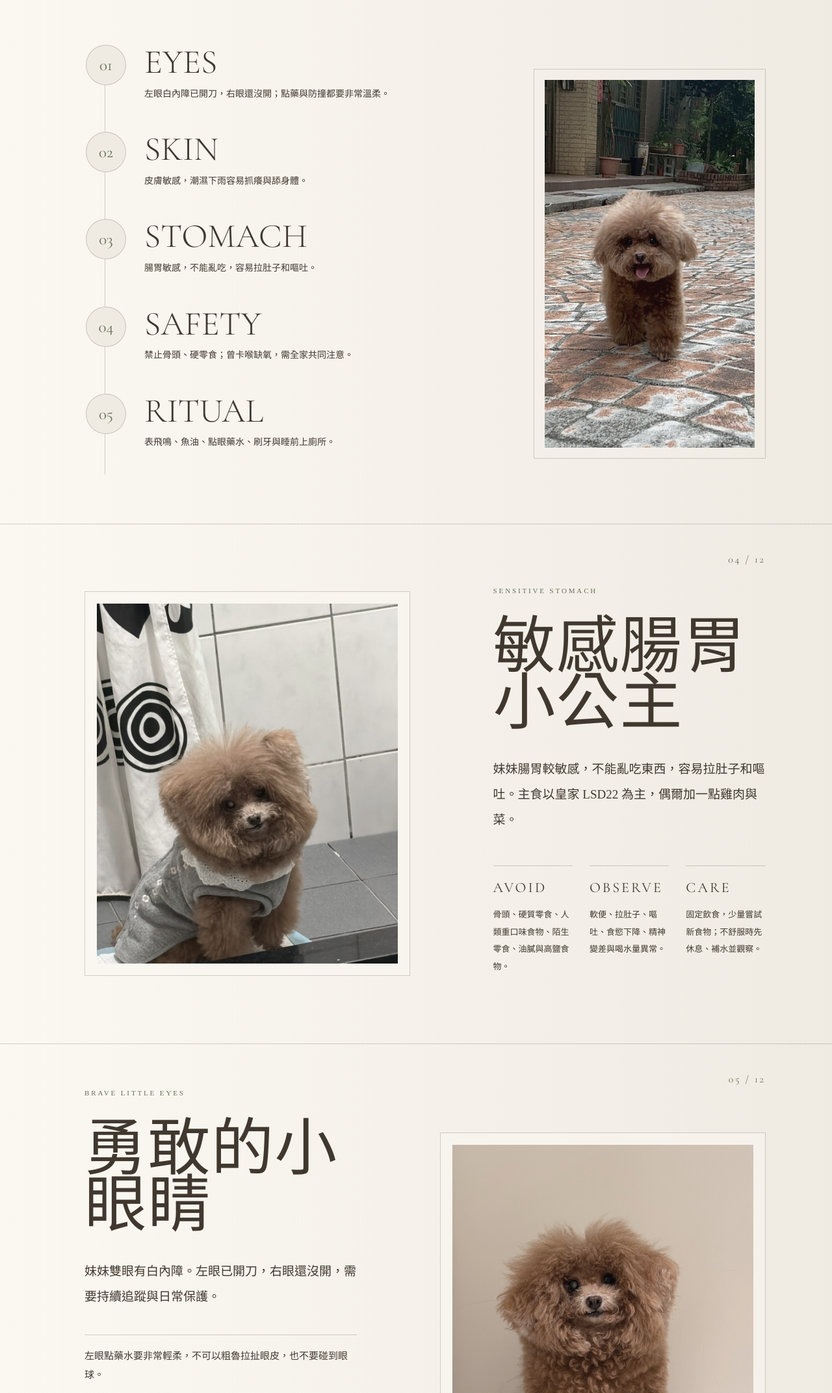
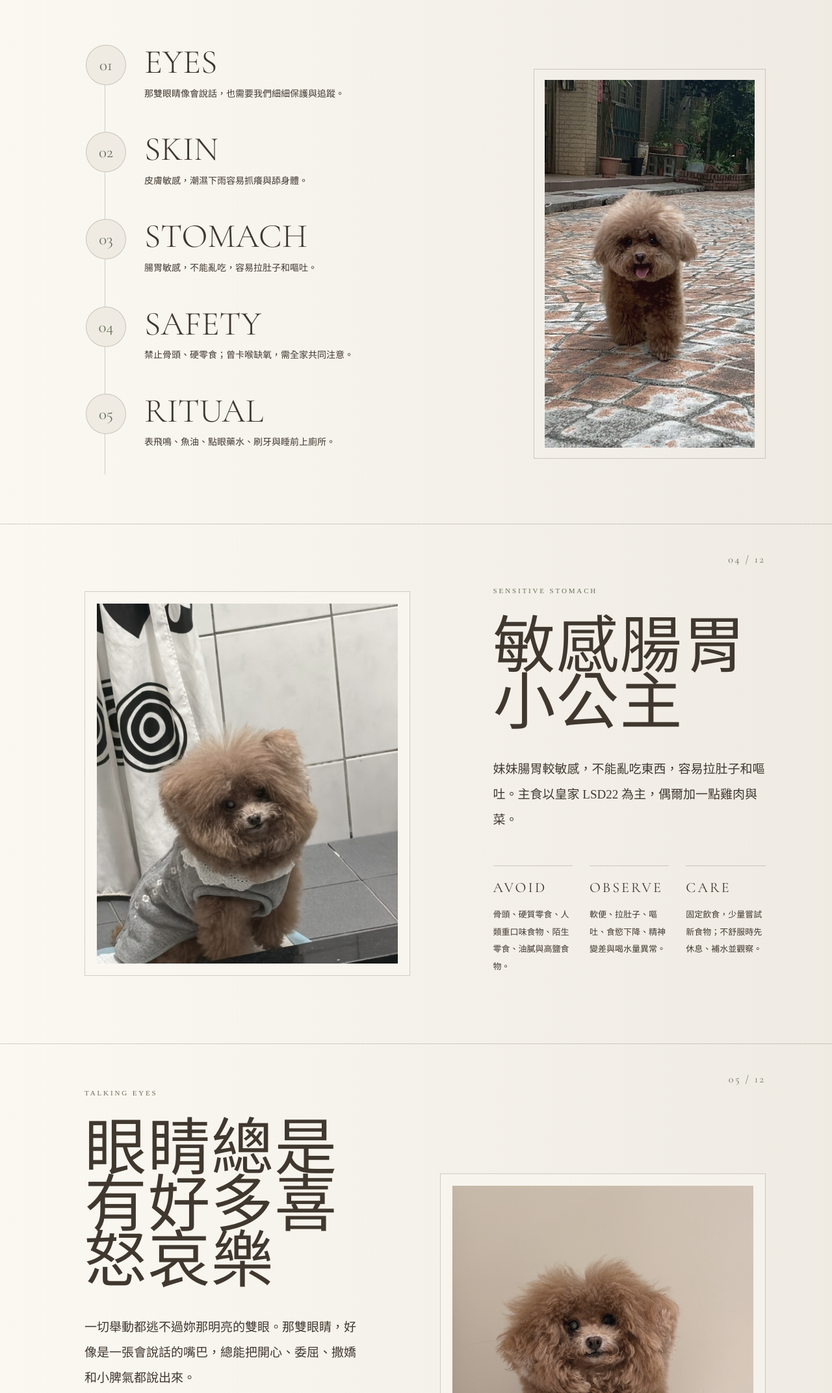
Before and after one commit to JUNE6TW/meimei-life-archive, a plain HTML site: page index.html in a window 1280 px wide. Shown: the part 2520-4664 px from the top of the page at 65% size. Drawn offline with nearby package versions, Linux system fonts and the light colour scheme.

Commit message:
Revise eyes section copy

```diff
--- a/index.html
+++ b/index.html
@@ -12,9 +12,9 @@
   <main id="app">
     <section class="page cover" id="cover"><div class="page-count">01 / 12</div><div class="cover-left"><p class="eyebrow">LIFE ARCHIVE</p><h1>MEIMEI</h1><p class="date">2013.11.17 — PRESENT</p><p class="zh-title">妹妹的生活照護與幸福日誌</p></div><div class="vertical-word">FOREVER LITTLE GIRL</div><figure class="hero-photo"><img src="S__35315780_0.jpg" alt="MEIMEI" /></figure><div class="intro-grid"><article><h3>ABOUT</h3><p>關於妹妹的故事，從相遇到現在的每一天。</p></article><article><h3>CARE</h3><p>眼睛、皮膚、腸胃與日常儀式的照護重點。</p></article><article><h3>LOVE</h3><p>她帶給我們的愛，勇敢又貼心的小女孩。</p></article></div></section>
     <section class="page split" id="profile"><div class="page-count">02 / 12</div><div class="copy"><p class="eyebrow">PROFILE</p><h2>About Meimei</h2><p class="lead">她不是寵物，是家裡永遠的小女孩。鬼靈精怪、聰明、活潑可愛，也很黏人；膽子有點小，偶爾傲嬌又愛亂叫。</p><div class="info-list"><div><span>NAME</span><b>MEIMEI / 妹妹</b></div><div><span>BIRTHDAY</span><b>2013.11.17</b></div><div><span>TYPE</span><b>玩具貴賓 / 紅棕色</b></div><div><span>WEIGHT</span><b>2.4 kg</b></div><div><span>STATUS</span><b>已結紮</b></div><div><span>LOVE</span><b>媽媽、姐姐；喜歡散步、討抱抱、摸肚子、按摩、和家人待著。</b></div><div><span>FEAR</span><b>蚊子、看醫生、孤獨、沒人理。</b></div><div><span>PERSONALITY</span><b>鬼靈精怪、聰明、活潑可愛、黏人、膽小；缺點是傲嬌、愛亂叫。</b></div></div></div><figure class="photo-frame"><img src="S__35315789_0.jpg" alt="MEIMEI" /></figure></section>
-    <section class="page index-page" id="care-index"><div class="page-count">03 / 12</div><p class="eyebrow">CARE INDEX</p><h2>Care Notes</h2><div class="timeline"><div><span>01</span><strong>EYES</strong><p>左眼白內障已開刀，右眼還沒開；點藥與防撞都要非常溫柔。</p></div><div><span>02</span><strong>SKIN</strong><p>皮膚敏感，潮濕下雨容易抓癢與舔身體。</p></div><div><span>03</span><strong>STOMACH</strong><p>腸胃敏感，不能亂吃，容易拉肚子和嘔吐。</p></div><div><span>04</span><strong>SAFETY</strong><p>禁止骨頭、硬零食；曾卡喉缺氧，需全家共同注意。</p></div><div><span>05</span><strong>RITUAL</strong><p>表飛鳴、魚油、點眼藥水、刷牙與睡前上廁所。</p></div></div><figure class="small-photo"><img src="LINE_ALBUM_2026529_260529_33.jpeg" alt="MEIMEI" /></figure></section>
+    <section class="page index-page" id="care-index"><div class="page-count">03 / 12</div><p class="eyebrow">CARE INDEX</p><h2>Care Notes</h2><div class="timeline"><div><span>01</span><strong>EYES</strong><p>那雙眼睛像會說話，也需要我們細細保護與追蹤。</p></div><div><span>02</span><strong>SKIN</strong><p>皮膚敏感，潮濕下雨容易抓癢與舔身體。</p></div><div><span>03</span><strong>STOMACH</strong><p>腸胃敏感，不能亂吃，容易拉肚子和嘔吐。</p></div><div><span>04</span><strong>SAFETY</strong><p>禁止骨頭、硬零食；曾卡喉缺氧，需全家共同注意。</p></div><div><span>05</span><strong>RITUAL</strong><p>表飛鳴、魚油、點眼藥水、刷牙與睡前上廁所。</p></div></div><figure class="small-photo"><img src="LINE_ALBUM_2026529_260529_33.jpeg" alt="MEIMEI" /></figure></section>
     <section class="page split reverse" id="stomach"><div class="page-count">04 / 12</div><figure class="photo-frame"><img src="S__35315773_0.jpg" alt="MEIMEI" /></figure><div class="copy"><p class="eyebrow">SENSITIVE STOMACH</p><h2>敏感腸胃小公主</h2><p class="lead">妹妹腸胃較敏感，不能亂吃東西，容易拉肚子和嘔吐。主食以皇家 LSD22 為主，偶爾加一點雞肉與菜。</p><div class="three-cols"><article><h3>AVOID</h3><p>骨頭、硬質零食、人類重口味食物、陌生零食、油膩與高鹽食物。</p></article><article><h3>OBSERVE</h3><p>軟便、拉肚子、嘔吐、食慾下降、精神變差與喝水量異常。</p></article><article><h3>CARE</h3><p>固定飲食，少量嘗試新食物；不舒服時先休息、補水並觀察。</p></article></div></div></section>
-    <section class="page split" id="eyes"><div class="page-count">05 / 12</div><div class="copy"><p class="eyebrow">BRAVE LITTLE EYES</p><h2>勇敢的小眼睛</h2><p class="lead">妹妹雙眼有白內障。左眼已開刀，右眼還沒開，需要持續追蹤與日常保護。</p><ul class="minimal-list"><li>左眼點藥水要非常輕柔，不可以粗魯拉扯眼皮，也不要碰到眼球。</li><li>開刀過的眼睛要特別注意，避免撞到家具、桌角、牆面或被碰傷。</li><li>右眼白內障尚未開刀，需多觀察視力、走路是否猶豫與眼睛狀態。</li><li>若紅腫、流淚、睜不開、揉眼或分泌物增加，需盡快回診。</li></ul></div><figure class="photo-frame"><img src="S__35315769_0.jpg" alt="MEIMEI" /></figure></section>
+    <section class="page split" id="eyes"><div class="page-count">05 / 12</div><div class="copy"><p class="eyebrow">TALKING EYES</p><h2>眼睛總是有好多喜怒哀樂</h2><p class="lead">一切舉動都逃不過妳那明亮的雙眼。那雙眼睛，好像是一張會說話的嘴巴，總能把開心、委屈、撒嬌和小脾氣都說出來。</p><ul class="minimal-list"><li>妹妹雙眼有白內障，左眼已開刀，右眼還沒開，需要持續追蹤與日常保護。</li><li>左眼點藥水要非常輕柔，不可以粗魯拉扯眼皮，也不要碰到眼球。</li><li>開刀過的眼睛要特別注意，避免撞到家具、桌角、牆面或被碰傷。</li><li>若紅腫、流淚、睜不開、揉眼或分泌物增加，需盡快回診。</li></ul></div><figure class="photo-frame"><img src="S__35315769_0.jpg" alt="MEIMEI" /></figure></section>
     <section class="page split reverse" id="skin"><div class="page-count">06 / 12</div><figure class="photo-frame"><img src="S__35315771_0.jpg" alt="MEIMEI" /></figure><div class="copy"><p class="eyebrow">SENSITIVE SKIN</p><h2>敏感肌女孩</h2><p class="lead">皮膚容易敏感。下雨、潮濕或季節轉換時，容易抓癢、舔手腳與舔身體。</p><ul class="minimal-list"><li>散步回家後擦乾四肢、腹部與身體容易潮濕的位置。</li><li>洗澡後一定要完全吹乾，環境也要保持乾爽通風。</li><li>若舔咬、抓癢或紅疹變頻繁，要留意皮膚狀況並視情況就醫。</li></ul></div></section>
     <section class="page ritual" id="ritual"><div class="page-count">07 / 12</div><p class="eyebrow">DAILY RITUAL</p><h2>Daily Care SOP</h2><div class="ritual-grid"><article><span>Morning</span><h3>早餐後</h3><p>表飛鳴。觀察食慾、精神、排便與皮膚是否抓癢。</p></article><article><span>Dinner</span><h3>晚餐後</h3><p>魚油。飲食盡量固定，不隨意更換食物。</p></article><article><span>Before Bed</span><h3>睡前儀式</h3><p>點眼藥水、刷牙、尿尿大便；晚上約 10–11 點準備睡覺。</p></article></div><figure class="wide-photo"><img src="S__35315785_0.jpg" alt="MEIMEI" /></figure></section>
     <section class="page split" id="safety"><div class="page-count">08 / 12</div><div class="copy"><p class="eyebrow">SAFETY NOTES</p><h2>安全照護守則</h2><p class="lead">她很小，所以每一個日常細節都值得被溫柔對待。家人照顧時，也要優先看這一頁。</p><div class="warning-block"><h3>NO BONES</h3><p>禁止骨頭與硬質零食。妹妹曾因骨頭零食卡到喉嚨，咳不出來、舌頭反黑，差點窒息。</p></div><div class="warning-block"><h3>AIRWAY</h3><p>氣管沒有塌陷，但比較敏感脆弱。若興奮咳嗽、呼吸急促、乾咳變多，需多觀察。</p></div><div class="warning-block"><h3>CLEAN HABIT</h3><p>妹妹愛乾淨，大小便後需要擦屁股；乾淨的環境會讓她更安心。</p></div></div><figure class="photo-frame"><img src="S__35315777_0.jpg" alt="MEIMEI" /></figure></section>
```
